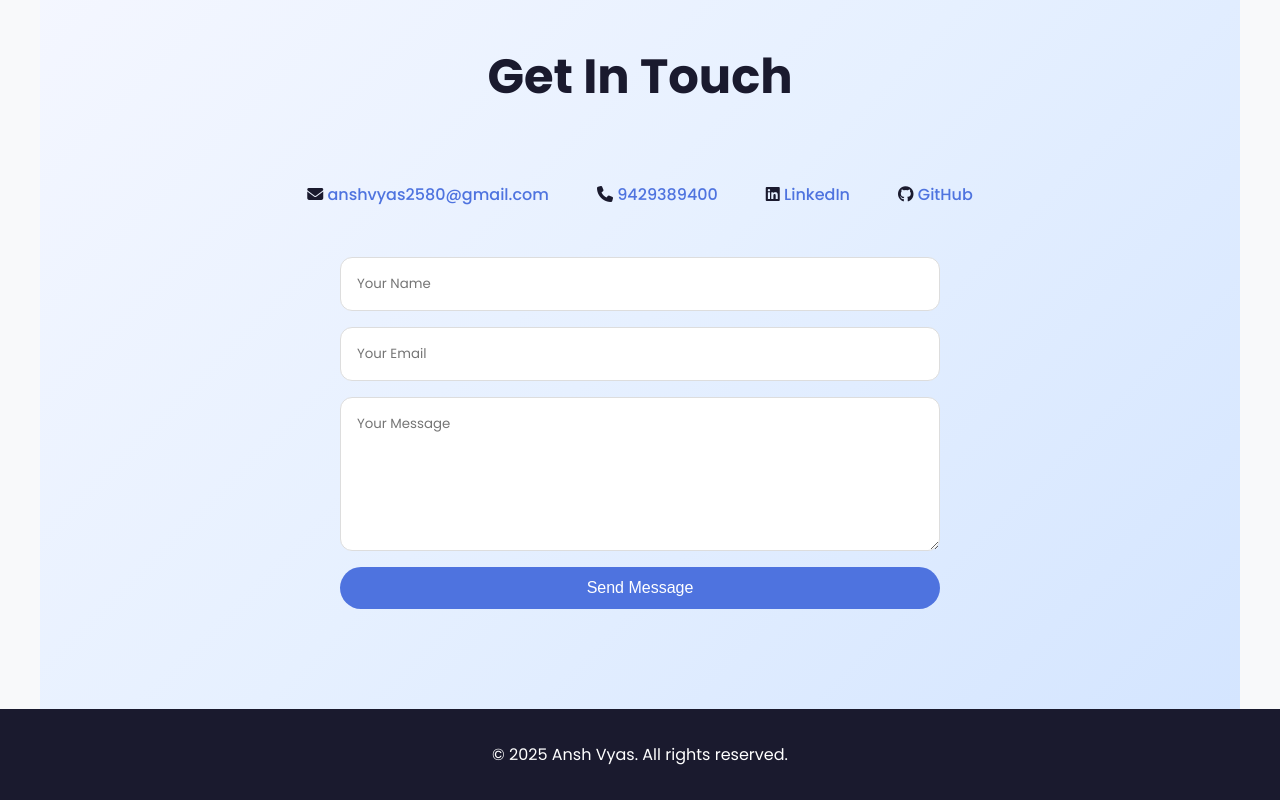
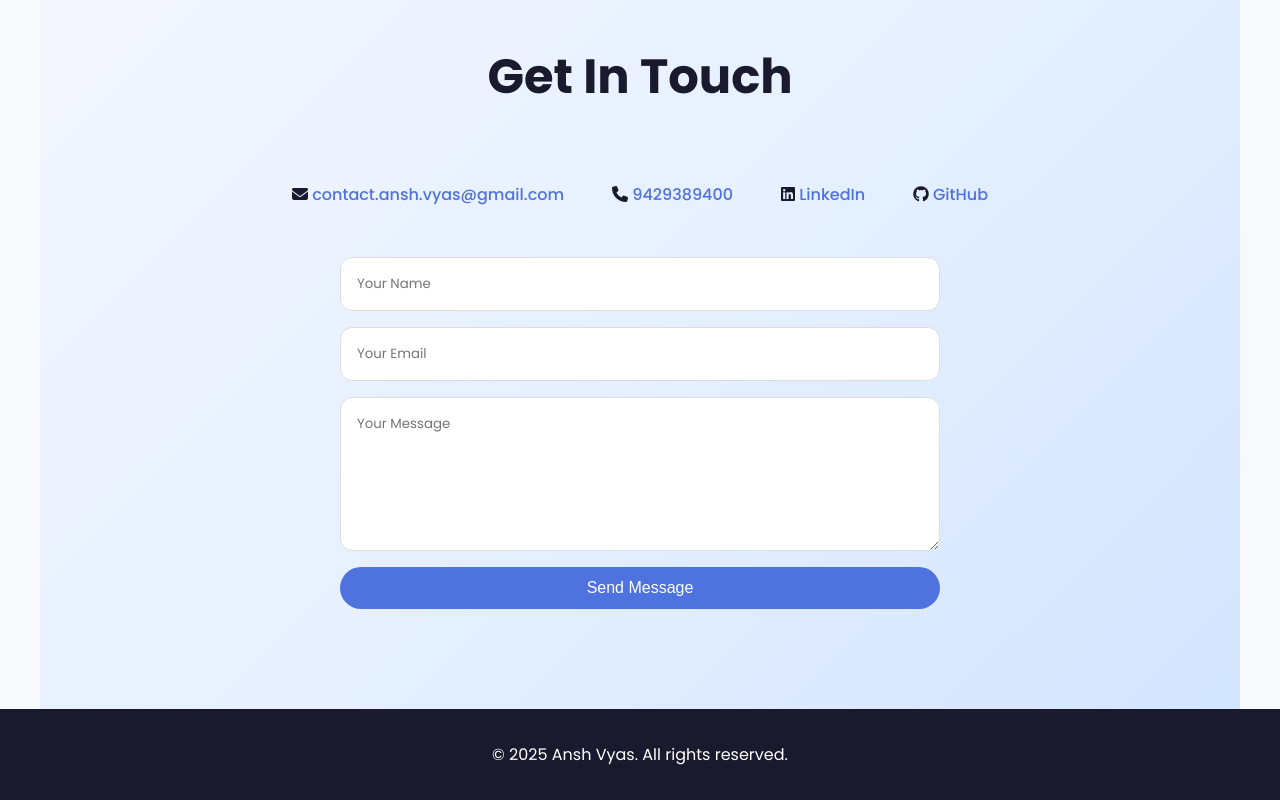
Before and after one commit to Ansh-vyas-coder/personal-portfolio, a plain HTML site: page index.html in a window 1280 px wide. Shown: the part 3098-3898 px from the top of the page. Drawn offline with nearby package versions, Linux system fonts and the light colour scheme.

Commit message:
Update index.html

```diff
--- a/index.html
+++ b/index.html
@@ -399,7 +399,7 @@
   <h2>Get In Touch</h2>
   <div class="contact-info">
     <div class="contact-item">
-      <i class="fas fa-envelope"></i> <a href="mailto:anshvyas2580@gmail.com">anshvyas2580@gmail.com</a>
+      <i class="fas fa-envelope"></i> <a href="mailto:contact.ansh.vyas@gmail.com">contact.ansh.vyas@gmail.com</a>
     </div>
     <div class="contact-item">
       <i class="fas fa-phone"></i> <a href="tel:+919429389400">9429389400</a>
```
